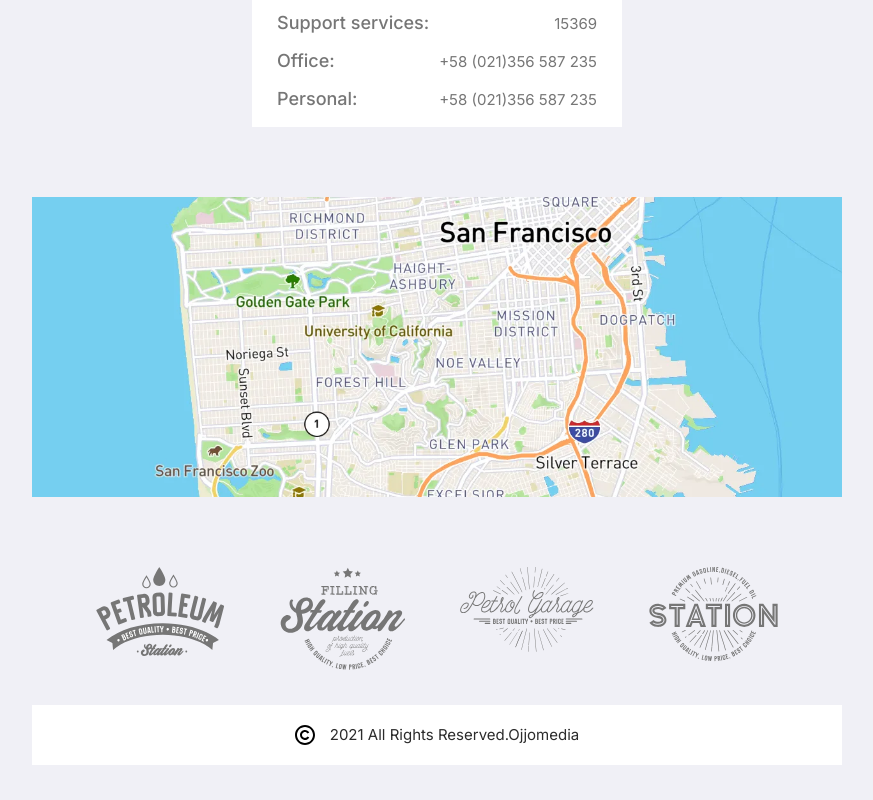
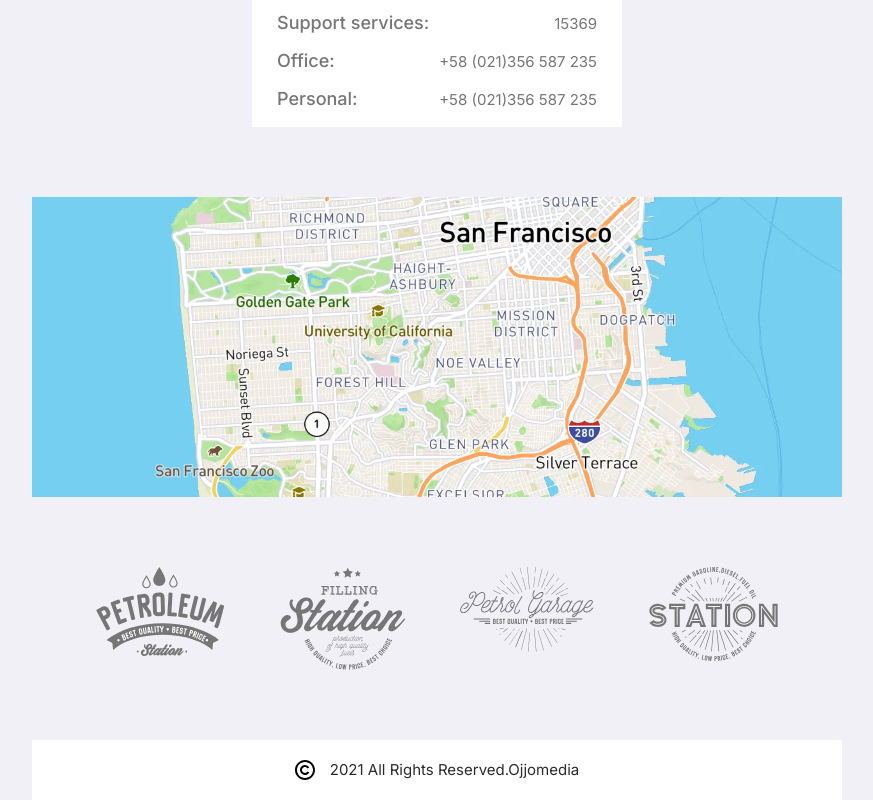
Before and after one commit to DmitryIsTrying/portfolio, a React app: page / in a window 1280 px wide. Shown: the part 10686-11486 px from the top of the page, without its empty margins (303-1176 px from the left). Before the commit the page ends 11451 px from the top, so only its background shows below. Built offline with nearby package versions, Linux system fonts and the light colour scheme.

Commit message:
Fix empty components

```diff
--- a/src/components/listItems/ListItems.tsx
+++ b/src/components/listItems/ListItems.tsx
@@ -1,5 +1,4 @@
 import React from "react";
-import { FlexWrapper } from "../FlexWrapper";
 import styled from "styled-components";
 import { Icon } from "../icon/Icon";
 
--- a/src/components/sectionItems/SectionPortfolioItem.tsx
+++ b/src/components/sectionItems/SectionPortfolioItem.tsx
@@ -1,6 +1,5 @@
 import React from "react";
 import { SectionWrapperItem } from "../SectionWrapperItem";
-import { StyledImage } from "../StyledImage";
 import styled from "styled-components";
 import { FlexWrapper } from "../FlexWrapper";
 import { StyledBtn } from "../StyledBtn.styled";
--- a/src/components/titleSections/TitleSections.tsx
+++ b/src/components/titleSections/TitleSections.tsx
@@ -1,5 +1,4 @@
 import React from "react";
-import { FlexWrapper } from "../FlexWrapper";
 import { StyledSecondaryText } from "../SecondaryText.styled";
 import styled from "styled-components";
 import { StyledTitleText } from "../TitleText.styled";
--- a/src/layout/navBar/NavBar.tsx
+++ b/src/layout/navBar/NavBar.tsx
@@ -2,7 +2,6 @@ import React from "react";
 import styled from "styled-components";
 import { Icon } from "../../components/icon/Icon";
 import { ListItems } from "../../components/listItems/ListItems";
-import { FlexWrapper } from "../../components/FlexWrapper";
 
 const anchorLinks = [
   {
--- a/src/layout/sections/footer/Footer.tsx
+++ b/src/layout/sections/footer/Footer.tsx
@@ -6,7 +6,7 @@ import styled from "styled-components";
 
 export const Footer = () => {
   return (
-    <footer>
+    <StyledFooter>
       <StyledFlexWrapper gap="15px" align="center" justify="center">
         <Icon
           iconSrc="CopyRightSvg"
@@ -20,9 +20,13 @@ export const Footer = () => {
           </StyledSecondaryText>
         </small>
       </StyledFlexWrapper>
-    </footer>
+    </StyledFooter>
   );
 };
+
+const StyledFooter = styled.footer`
+  padding: 35px 0 0 0;
+`;
 
 const StyledFlexWrapper = styled(FlexWrapper)`
   background-color: #ffffff;
--- a/src/layout/sections/header/Header.tsx
+++ b/src/layout/sections/header/Header.tsx
@@ -1,12 +1,7 @@
 import React from "react";
-import { Icon } from "../../../components/icon/Icon";
 import photoUrl from "../../../assets/images/Photo.webp";
-import { FlexWrapper } from "../../../components/FlexWrapper";
-import { StyledPrimaryText } from "../../../components/PrimaryText.styled";
-import { StyledBtn } from "../../../components/StyledBtn.styled";
 import styled from "styled-components";
 import { ItemsDesign } from "../../../components/itemsDesign/ItemsDesign";
-import { StyledImage } from "../../../components/StyledImage";
 import { TitleCheer } from "../../../components/titleCheer/TitleCheer";
 
 export const Header = () => {
--- a/src/layout/sections/sectionEducation/SectionEducation.tsx
+++ b/src/layout/sections/sectionEducation/SectionEducation.tsx
@@ -2,7 +2,6 @@ import React from "react";
 import { FlexWrapper } from "../../../components/FlexWrapper";
 import { StyledSecondaryText } from "../../../components/SecondaryText.styled";
 import { StyledTitleText } from "../../../components/TitleText.styled";
-import { StyledPrimaryText } from "../../../components/PrimaryText.styled";
 import { SectionEducationItem } from "../../../components/sectionItems/SectionEducationItem";
 import { FLexSectionsWrapper } from "../../../components/FLexSectionsWrapper";
 import styled from "styled-components";
--- a/src/layout/sections/sectionPortfolio/SectionPortfolio.tsx
+++ b/src/layout/sections/sectionPortfolio/SectionPortfolio.tsx
@@ -1,12 +1,8 @@
 import React from "react";
 import { FlexWrapper } from "../../../components/FlexWrapper";
-import { StyledTitleText } from "../../../components/TitleText.styled";
-import { StyledSecondaryText } from "../../../components/SecondaryText.styled";
 import { FLexSectionsWrapper } from "../../../components/FLexSectionsWrapper";
 import { StyledPrimaryText } from "../../../components/PrimaryText.styled";
 import { StyledBtn } from "../../../components/StyledBtn.styled";
-import { StyledImage } from "../../../components/StyledImage";
-import { Icon } from "../../../components/icon/Icon";
 import Port1 from "../../../assets/images/Port1-blog.webp";
 import Port2 from "../../../assets/images/Port2-blog.webp";
 import Port3 from "../../../assets/images/Port3-blog.webp";
--- a/src/layout/sections/sectionRecommend/SectionRecommend.tsx
+++ b/src/layout/sections/sectionRecommend/SectionRecommend.tsx
@@ -1,10 +1,6 @@
 import React from "react";
 import { FlexWrapper } from "../../../components/FlexWrapper";
-import { StyledSecondaryText } from "../../../components/SecondaryText.styled";
-import { StyledTitleText } from "../../../components/TitleText.styled";
 import { FLexSectionsWrapper } from "../../../components/FLexSectionsWrapper";
-import { Stars } from "../../../components/stars/Stars";
-import { StyledPrimaryText } from "../../../components/PrimaryText.styled";
 import RecPhotoLeft from "../../../assets/images/Rec-person-left.webp";
 import RecPhotoMiddle from "../../../assets/images/Rec-person-middle.webp";
 import RecPhotoRight from "../../../assets/images/Rec-person-right.webp";
--- a/src/layout/sections/sectionWHistory/SectionWHistory.tsx
+++ b/src/layout/sections/sectionWHistory/SectionWHistory.tsx
@@ -2,7 +2,6 @@ import React from "react";
 import { FlexWrapper } from "../../../components/FlexWrapper";
 import { StyledSecondaryText } from "../../../components/SecondaryText.styled";
 import { StyledTitleText } from "../../../components/TitleText.styled";
-import { StyledPrimaryText } from "../../../components/PrimaryText.styled";
 import { SectionEducationItem } from "../../../components/sectionItems/SectionEducationItem";
 import { FLexSectionsWrapper } from "../../../components/FLexSectionsWrapper";
 import styled from "styled-components";
```
